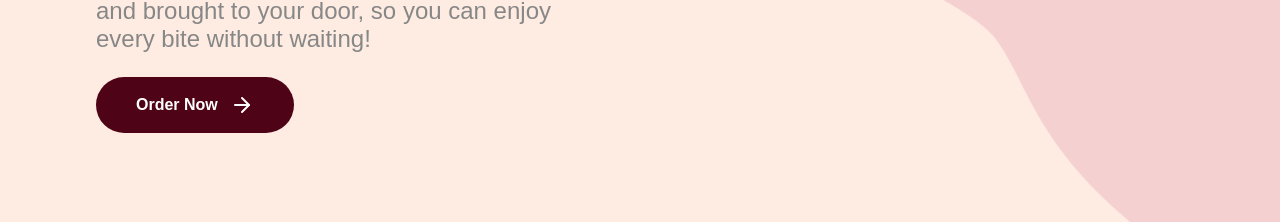
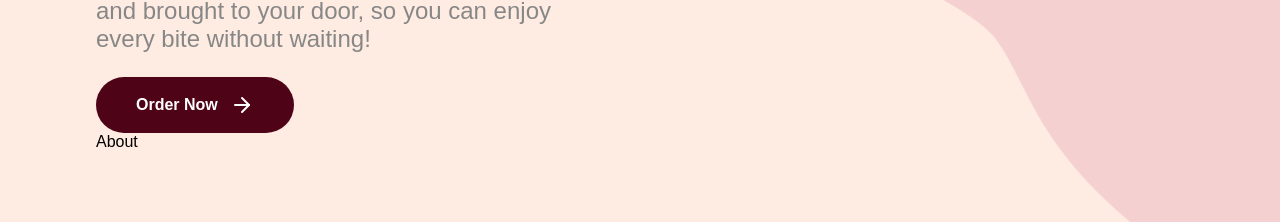
Before and after one commit to G3RGES/tasty-react, a React (Create React App) app: page / in a window 1280 px wide. Shown: the part 563-785 px from the top of the page. Built offline with nearby package versions, Linux system fonts and the light colour scheme.

Commit message:
Update App.js

```diff
--- a/src/App.js
+++ b/src/App.js
@@ -1,10 +1,12 @@
 import "./App.css";
+import About from "./Components/About";
 import Home from "./Components/Home";
 
 function App() {
   return (
     <div className="App">
       <Home />
+      <About />
     </div>
   );
 }
```
